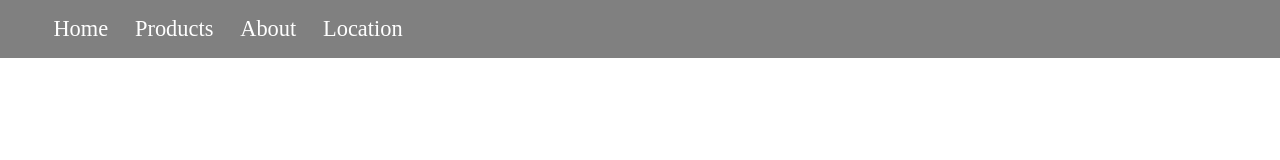
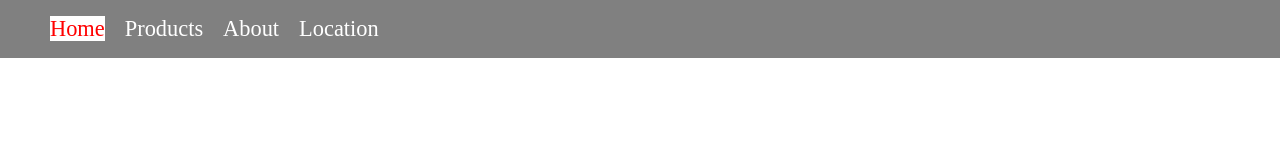
Before and after one commit to joellegg/CSS-4-interactive-nav, a plain HTML site: page index.html in a window 1280 px wide. In both pictures the pointer is over the link "Home". Drawn offline with Linux system fonts and the light colour scheme.

Commit message:
added styling to hover and click

```diff
--- a/navigation.css
+++ b/navigation.css
@@ -11,7 +11,7 @@ body {
 	list-style: none;
 }
 .nav li {
-	margin: 0 5%;
+	padding: 0 10px;
 }
 a {
 	text-decoration: none;
@@ -19,7 +19,14 @@ a {
 	font-size: 1.4em;
 }
 /*1. When the user hovers over one of the links, the color of the text should change. */
-
+a:hover {
+	color: red;
+}
 /*2. When the user hovers over one of the links, the background color of the element that contains the link should change.*/
-
+a:hover {
+	background-color: white;
+}
 /*3. When the user clicks on one of the links, the element that contains the link should grow in size by 5px on the left and right.*/
+a:active {
+	margin: 0 15px;
+}
```
